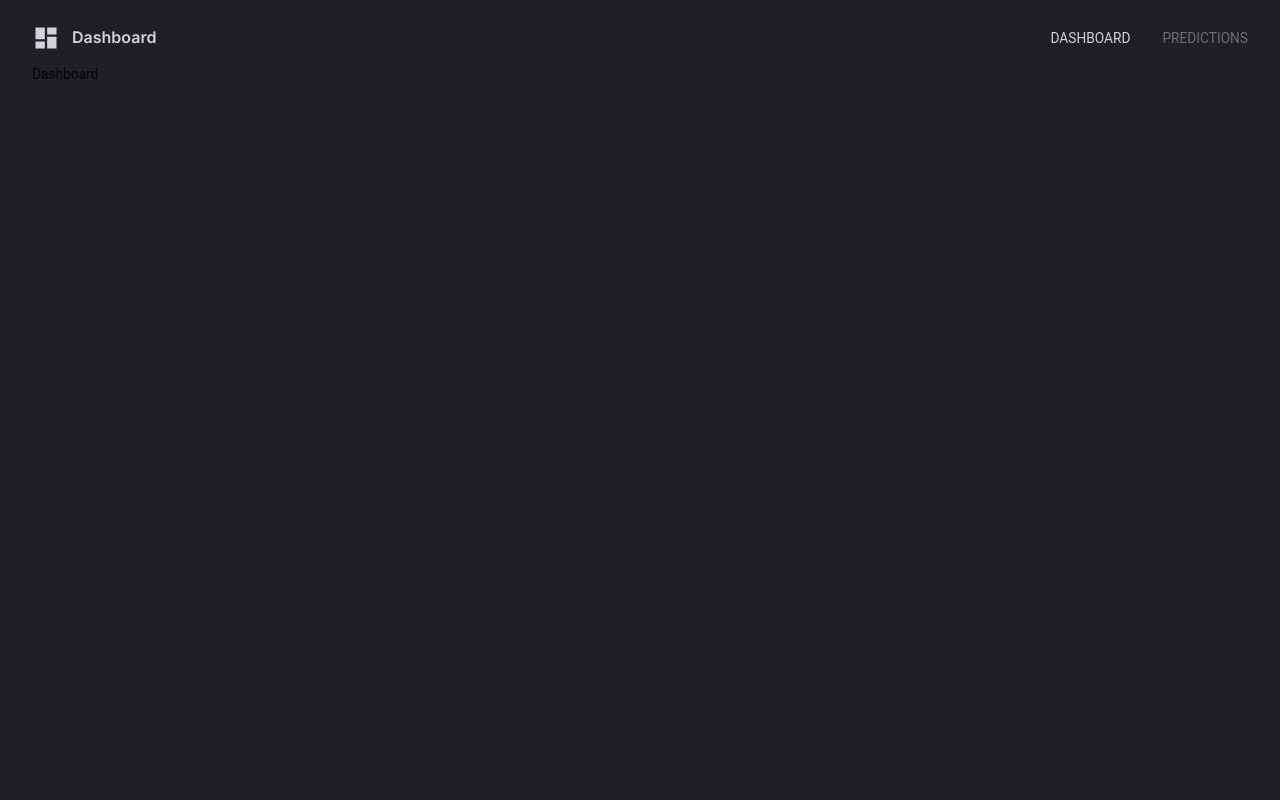
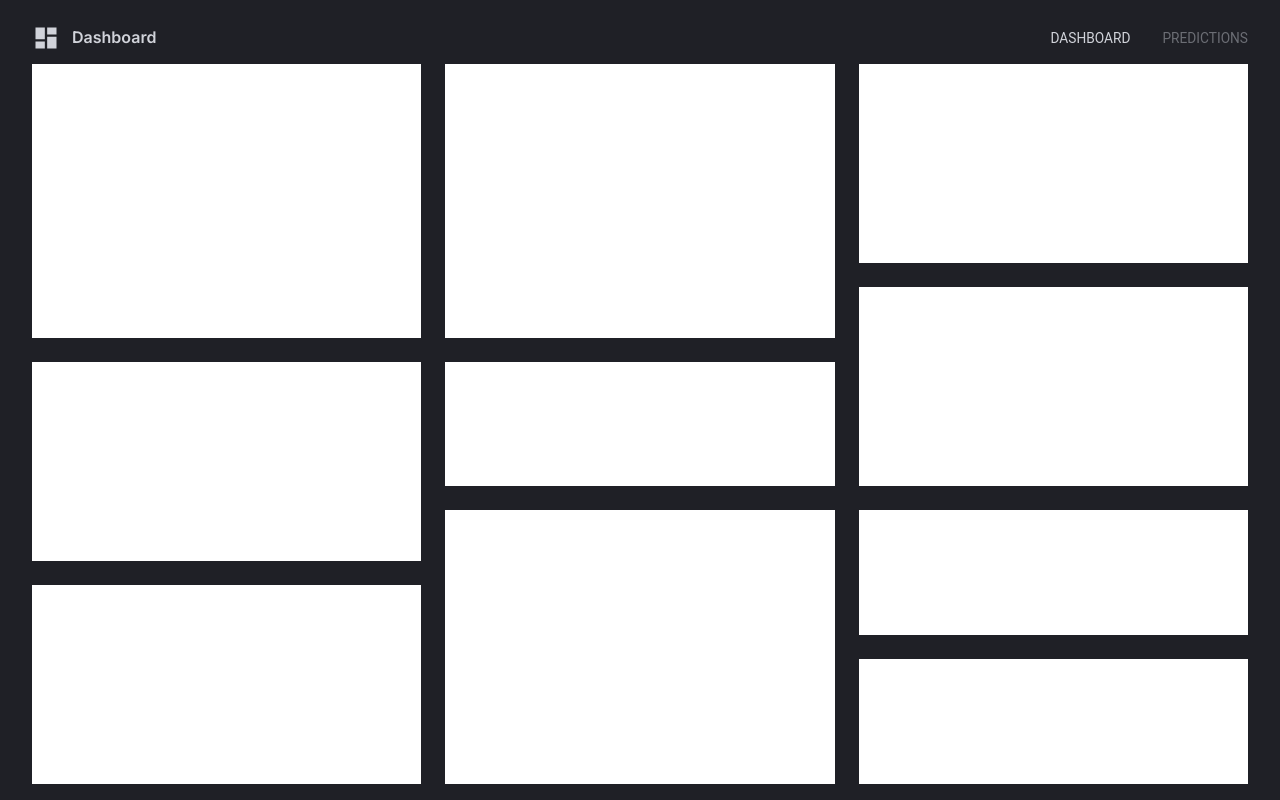
Before and after one commit to karanmann/dashboard-typescript, a React (Vite) app in the folder client/: page / in a window 1280 px wide. Built offline with nearby package versions, Linux system fonts and the light colour scheme.

Commit message:
dev: visualised grid layout

```diff
--- a/client/src/scenes/dashboard/index.tsx
+++ b/client/src/scenes/dashboard/index.tsx
@@ -29,7 +29,16 @@
         gridTemplateAreas: gridTemplate,
       }}
     >
-      Dashboard
+      <Box bgcolor="#fff" gridArea="a"></Box>
+      <Box bgcolor="#fff" gridArea="b"></Box>
+      <Box bgcolor="#fff" gridArea="c"></Box>
+      <Box bgcolor="#fff" gridArea="d"></Box>
+      <Box bgcolor="#fff" gridArea="e"></Box>
+      <Box bgcolor="#fff" gridArea="f"></Box>
+      <Box bgcolor="#fff" gridArea="g"></Box>
+      <Box bgcolor="#fff" gridArea="h"></Box>
+      <Box bgcolor="#fff" gridArea="i"></Box>
+      <Box bgcolor="#fff" gridArea="j"></Box>
     </Box>
   );
 };
```
